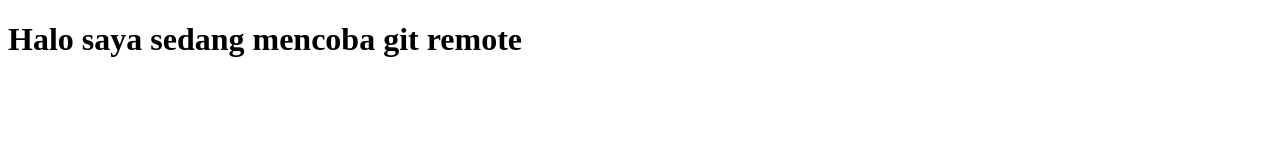
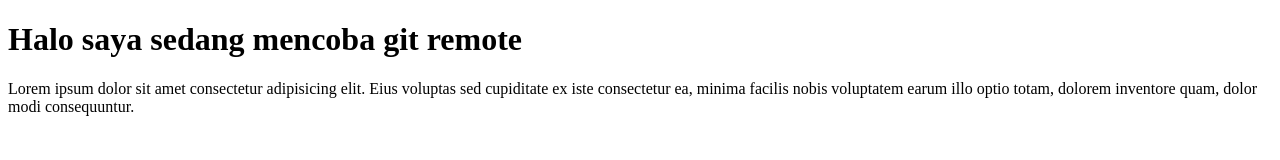
Before and after one commit to inthumaktics/coba-git-remote, a plain HTML site: page index.html in a window 1280 px wide. Drawn offline with Linux system fonts and the light colour scheme.

Commit message:
menambahkan paragraf

```diff
--- a/index.html
+++ b/index.html
@@ -7,5 +7,6 @@
 </head>
 <body>
     <h1>Halo saya sedang mencoba git remote</h1>
+    <p>Lorem ipsum dolor sit amet consectetur adipisicing elit. Eius voluptas sed cupiditate ex iste consectetur ea, minima facilis nobis voluptatem earum illo optio totam, dolorem inventore quam, dolor modi consequuntur.</p>
 </body>
 </html>
```
